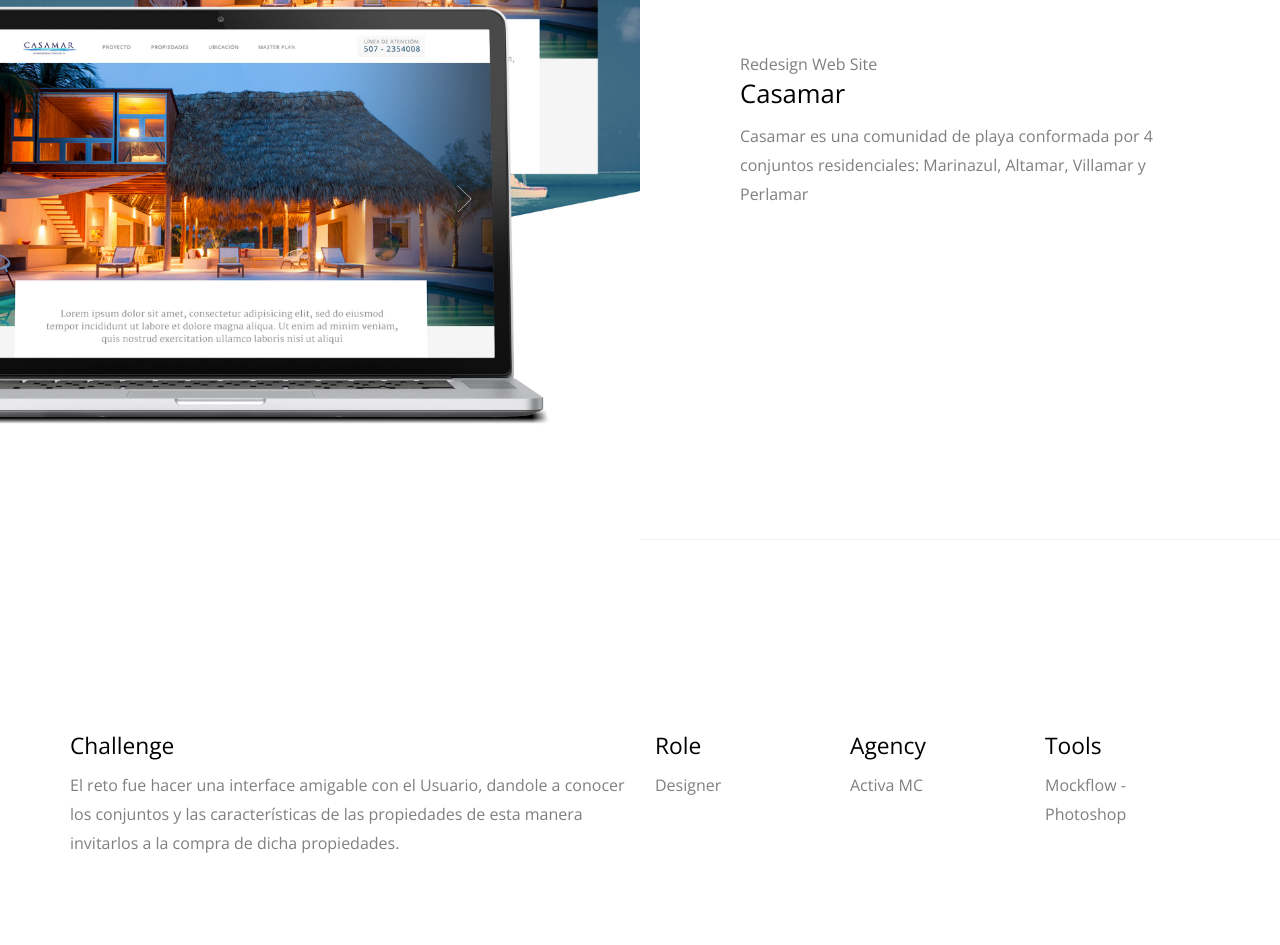
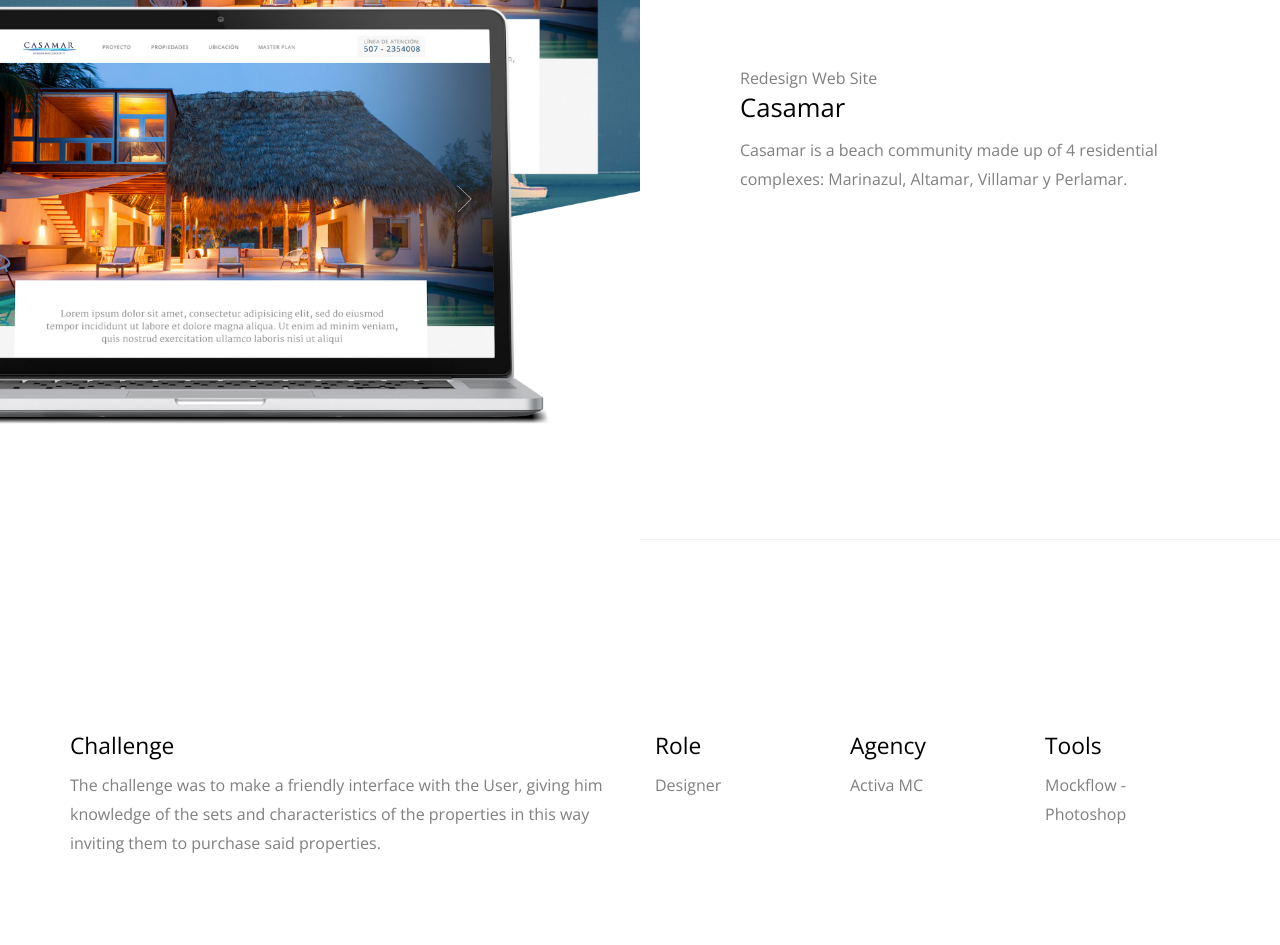
Before and after one commit to JhonatanvisualD/JhonatanvisualD, a website: page Casamar.html in a window 1280 px wide. Shown: the part 260-1205 px from the top of the page. Drawn offline with nearby package versions, Linux system fonts and the light colour scheme; grey boxes are pictures that could not be loaded; files whose address does not match are found by name.

Commit message:
Update Casamar.html

```diff
--- a/Casamar.html
+++ b/Casamar.html
@@ -76,7 +76,7 @@
         <div class="probootstrap-inner">
           <div> Redesign Web Site </div>
           <h1 class="heading">Casamar</h1>
-          <p>Casamar es una comunidad de playa conformada por 4 conjuntos residenciales: Marinazul, Altamar, Villamar y Perlamar</p>
+          <p>Casamar is a beach community made up of 4 residential complexes: Marinazul, Altamar, Villamar y Perlamar.</p>
         </div>
       </div>
     </section>
@@ -88,7 +88,7 @@
         <div class="row mb70 probootstrap-animate" data-animate-effect="fadeIn">
           <div class="col-md-6">
             <h2>Challenge</h2>
-            <p>El reto fue hacer una interface amigable con el Usuario, dandole a conocer los conjuntos y las características de las propiedades de esta manera invitarlos a la compra de dicha propiedades. </p>
+            <p>The challenge was to make a friendly interface with the User, giving him knowledge of the sets and characteristics of the properties in this way inviting them to purchase said properties.</p>
 
           </div>
           <div class="col-md-2">
```
